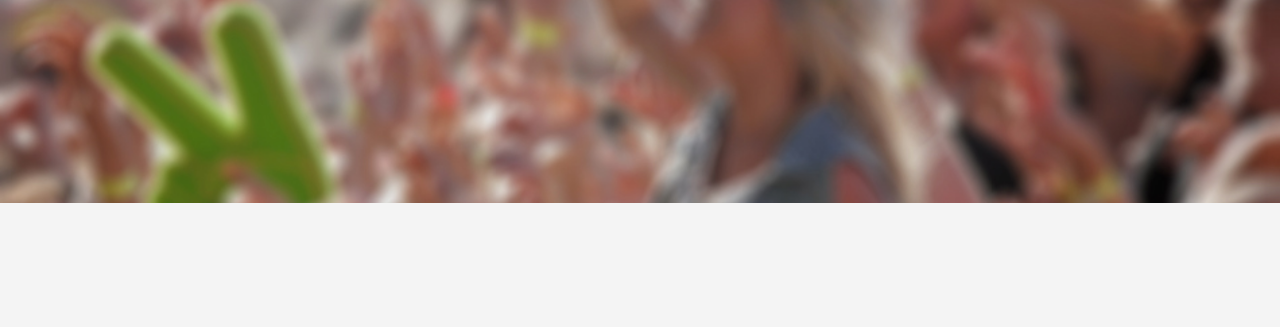
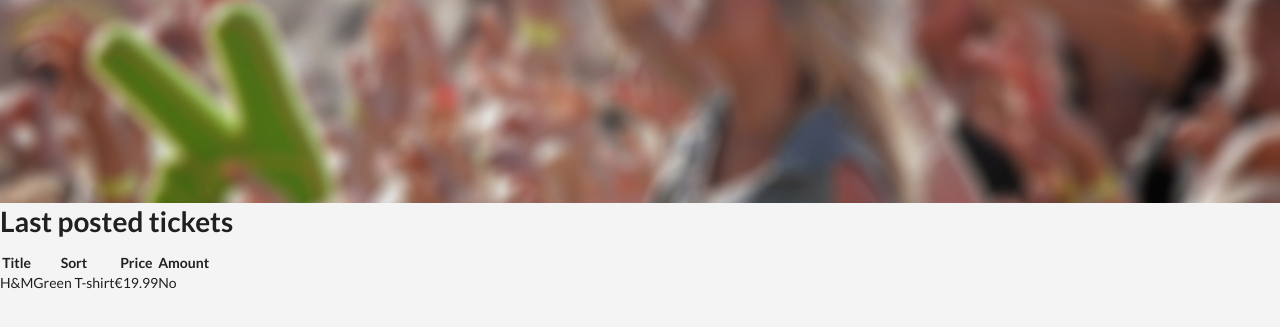
Before and after one commit to gileslauw/TicketsysteemFront, a plain HTML site: page src/index.html in a window 1280 px wide. Shown: the part 197-524 px from the top of the page. Drawn offline with Linux system fonts and the light colour scheme.

Commit message:
begin semantic ui

```diff
--- a/src/index.html
+++ b/src/index.html
@@ -46,6 +46,24 @@
     <h1 class="grotewittetitel">Exchange all kinds of tickets with others</h1>
 </header>
 <section id="wrapper">
+    <h1>Last posted tickets</h1>
+    <table>
+        <thead>
+        <tr>
+            <th>Title</th>
+            <th>Sort</th>
+            <th>Price</th>
+            <th>Amount</th>
+        </tr>
+        </thead>
+        <tbody>
+            <tr>
+                <td>H&M</td>
+                <td>Green T-shirt</td>
+                <td>€19.99</td>
+                <td>No</td>
+            </tr>
+        </tbody>
 
 </section>
 
--- a/src/less/style.less
+++ b/src/less/style.less
@@ -70,7 +70,7 @@ header{
 }
 
 .zijmenu a {
-  color: #fff;
+  color: #fafafa;
   font-size: 15px;
   text-decoration: none;
   text-transform: uppercase;
```
Also changed, not shown: src/less/style.css.
